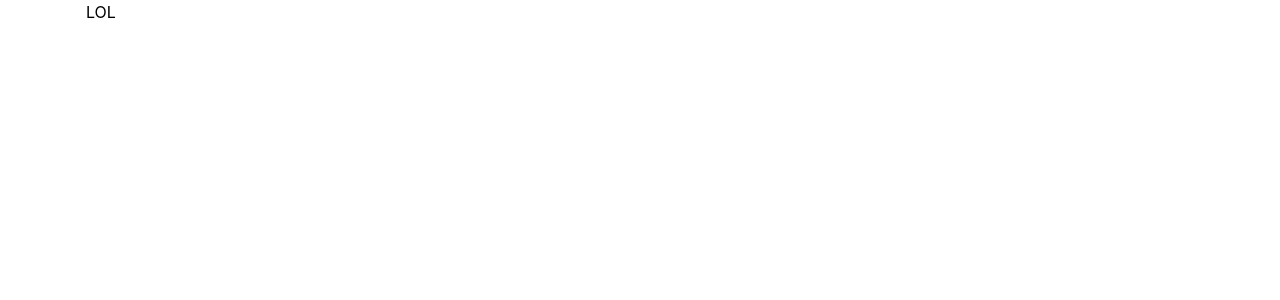
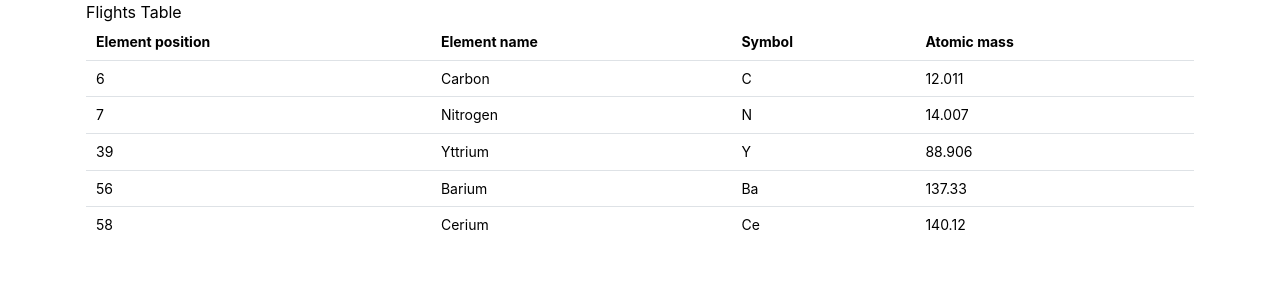
Before and after one commit to MAlngaawy/AxisTask, a React (Vite) app: page / in a window 1280 px wide. Shown: the top 300 px of the page. Built offline with nearby package versions, Linux system fonts and the light colour scheme; no server answers.

Commit message:
init RTK query for fetching apis

```diff
--- a/package.json
+++ b/package.json
@@ -16,8 +16,10 @@
     "@mantine/modals": "^7.13.4",
     "@mantine/notifications": "^7.13.4",
     "@musalasoft/flights-server": "^1.0.12",
+    "@reduxjs/toolkit": "^2.3.0",
     "react": "^18.3.1",
     "react-dom": "^18.3.1",
+    "react-redux": "^9.1.2",
     "react-router-dom": "^6.27.0"
   },
   "devDependencies": {
--- a/src/components/FlightsTable/index.tsx
+++ b/src/components/FlightsTable/index.tsx
@@ -1,5 +1,44 @@
+import { Table } from '@mantine/core';
+import { useGetFlightsQuery } from '../../services/apiSlice';
 function FlightsTable() {
-  return <div className="my-10">LOL</div>;
+  const { data } = useGetFlightsQuery(null);
+
+  console.log('datadata', data);
+
+  const elements = [
+    { position: 6, mass: 12.011, symbol: 'C', name: 'Carbon' },
+    { position: 7, mass: 14.007, symbol: 'N', name: 'Nitrogen' },
+    { position: 39, mass: 88.906, symbol: 'Y', name: 'Yttrium' },
+    { position: 56, mass: 137.33, symbol: 'Ba', name: 'Barium' },
+    { position: 58, mass: 140.12, symbol: 'Ce', name: 'Cerium' },
+  ];
+
+  const rows = elements.map((element) => (
+    <Table.Tr key={element.name}>
+      <Table.Td>{element.position}</Table.Td>
+      <Table.Td>{element.name}</Table.Td>
+      <Table.Td>{element.symbol}</Table.Td>
+      <Table.Td>{element.mass}</Table.Td>
+    </Table.Tr>
+  ));
+
+  return (
+    <div className="my-10">
+      <h1>Flights Table</h1>
+
+      <Table>
+        <Table.Thead>
+          <Table.Tr>
+            <Table.Th>Element position</Table.Th>
+            <Table.Th>Element name</Table.Th>
+            <Table.Th>Symbol</Table.Th>
+            <Table.Th>Atomic mass</Table.Th>
+          </Table.Tr>
+        </Table.Thead>
+        <Table.Tbody>{rows}</Table.Tbody>
+      </Table>
+    </div>
+  );
 }
 
 export default FlightsTable;
--- /dev/null
+++ b/src/services/apiSlice.ts
@@ -0,0 +1,21 @@
+// src/services/apiSlice.js
+import { createApi, fetchBaseQuery } from '@reduxjs/toolkit/query/react';
+
+export const apiSlice = createApi({
+  reducerPath: 'api', // optional, default is 'api'
+  baseQuery: fetchBaseQuery({ baseUrl: 'http://localhost:3000/' }), // define your API base URL
+  endpoints: (builder) => ({
+    getFlights: builder.query({
+      query: () => '/flights',
+    }),
+    // addPost: builder.mutation({
+    //   query: (newPost) => ({
+    //     url: '/posts',
+    //     method: 'POST',
+    //     body: newPost,
+    //   }),
+    // }),
+  }),
+});
+
+export const { useGetFlightsQuery } = apiSlice;
--- /dev/null
+++ b/src/store.ts
@@ -0,0 +1,11 @@
+// src/app/store.js
+import { configureStore } from '@reduxjs/toolkit';
+import { apiSlice } from './services/apiSlice.ts';
+
+export const store = configureStore({
+  reducer: {
+    [apiSlice.reducerPath]: apiSlice.reducer,
+  },
+  middleware: (getDefaultMiddleware) =>
+    getDefaultMiddleware().concat(apiSlice.middleware),
+});
```
Also changed, not shown: src/main.tsx (+7 -3 lines), 1 other file (tests, documents, lock files or other folders).
